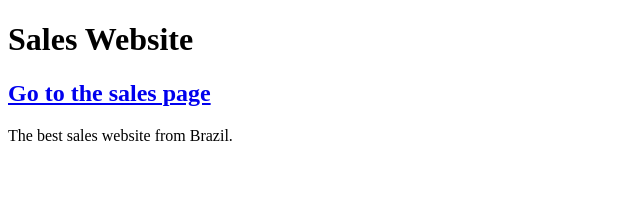
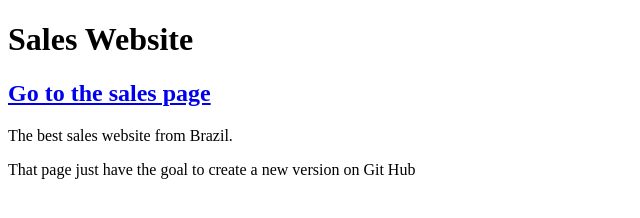
Before and after one commit to dev-nvs/primeiro-projeto, a plain HTML site: page vendas.html in a window 1280 px wide. Shown: the whole page, without its empty margins (0-640 px from the left). Drawn offline with Linux system fonts and the light colour scheme.

Commit message:
Adicionei um novo parágrafo

```diff
--- a/vendas.html
+++ b/vendas.html
@@ -13,5 +13,8 @@
     <p>
        The best sales website from Brazil.
     </p>
+    <p>
+        That page just have the goal to create a new version on Git Hub
+    </p>
 </body>
 </html>
```
